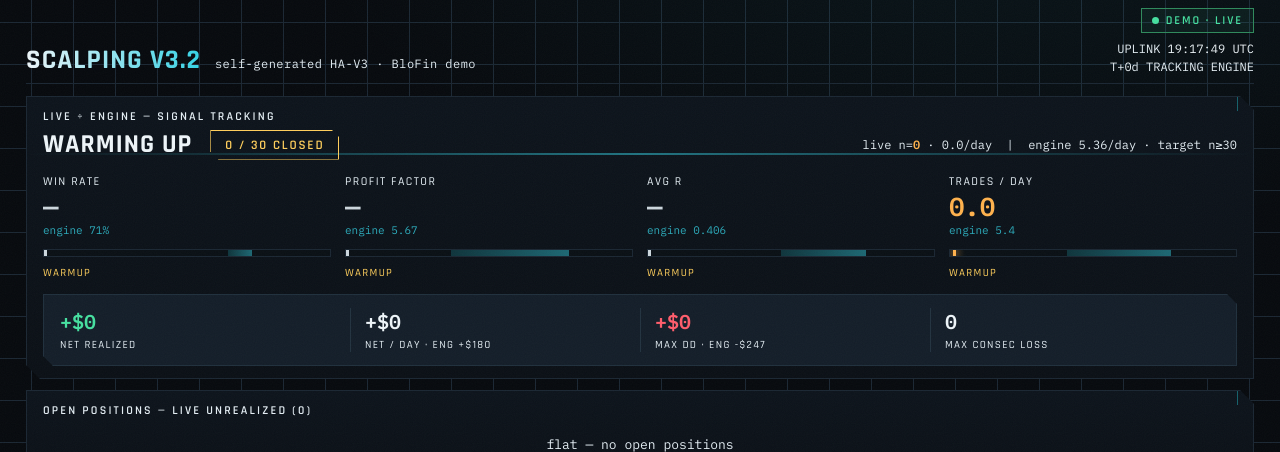
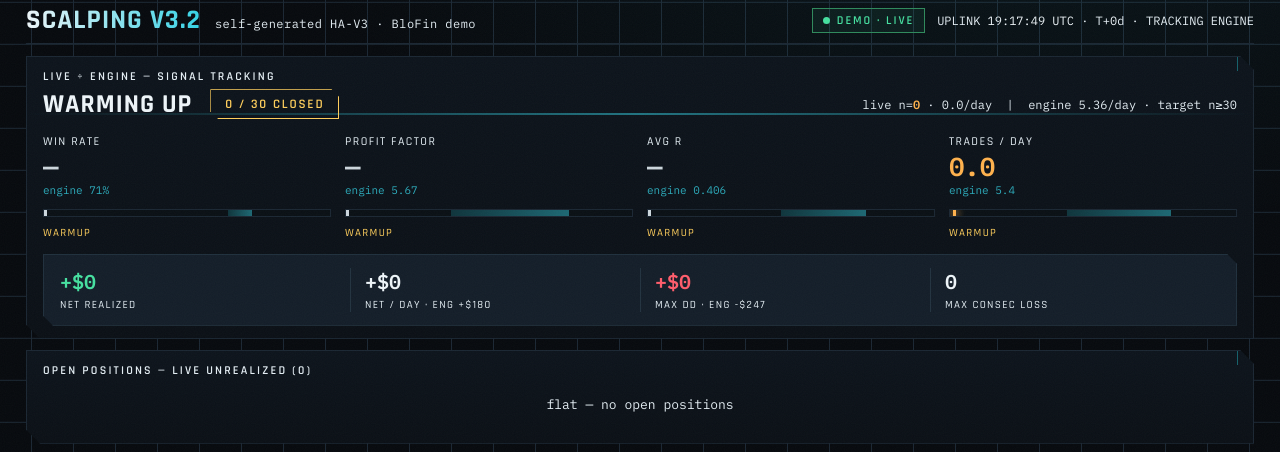
Before and after one commit to rakainu/Leverage, a FastAPI app: page / in a window 1280 px wide. Shown: the top 452 px of the page. Run offline with FastAPI, Linux system fonts and the light colour scheme; data that the repository does not hold is empty.

Commit message:
style(dashboard): collapse header to one line — green tag inline with uplink
Co-Authored-By: Claude Opus 4.8 (1M context) <noreply@anthropic.com>

```diff
--- a/scripts/scalping/v3.2-dashboard/templates/index.html
+++ b/scripts/scalping/v3.2-dashboard/templates/index.html
@@ -49,13 +49,14 @@ body::after{ /* grain */
 .mono{font-family:var(--mono);font-variant-numeric:tabular-nums}
 
 /* ---- header ---- */
-header{display:flex;align-items:flex-end;justify-content:space-between;gap:20px;
+header{display:flex;align-items:center;justify-content:space-between;gap:20px;flex-wrap:wrap;
   border-bottom:1px solid var(--line);padding-bottom:9px;margin-bottom:12px}
 .brand{display:flex;align-items:baseline;gap:14px;flex-wrap:wrap}
 .brand h1{font-family:var(--disp);font-weight:700;font-size:27px;letter-spacing:.04em;line-height:.95;
   background:linear-gradient(90deg,var(--ink),var(--engine));-webkit-background-clip:text;background-clip:text;-webkit-text-fill-color:transparent}
 .brand .sub{font-family:var(--mono);font-size:12px;color:var(--dim);margin-top:0;letter-spacing:.04em}
-.hdr-right{text-align:right;font-family:var(--mono);font-size:12px;color:var(--dim)}
+.hdr-right{display:flex;align-items:center;gap:12px;font-family:var(--mono);font-size:12px;color:var(--dim)}
+.hdr-meta{white-space:nowrap}
 .tag{display:inline-flex;align-items:center;gap:7px;border:1px solid #2f8a5c;color:var(--good);
   padding:4px 10px;font-family:var(--disp);letter-spacing:.16em;font-size:12px;font-weight:600;text-transform:uppercase;
   background:rgba(70,224,160,.06)}
@@ -164,8 +165,7 @@ td{font-family:var(--mono);font-size:12.5px;padding:7px 8px;border-bottom:1px so
     </div>
     <div class="hdr-right">
       <div class="tag"><span class="dot"></span><span id="envtag">DEMO · LIVE</span></div>
-      <div style="margin-top:8px">UPLINK <span id="updated" style="color:var(--ink)">—</span></div>
-      <div style="margin-top:3px">T+<span id="days" style="color:var(--ink)">0.0</span>d TRACKING ENGINE</div>
+      <div class="hdr-meta">UPLINK <span id="updated" style="color:var(--ink)">—</span> · T+<span id="days" style="color:var(--ink)">0.0</span>d · TRACKING ENGINE</div>
     </div>
   </header>
 
```
